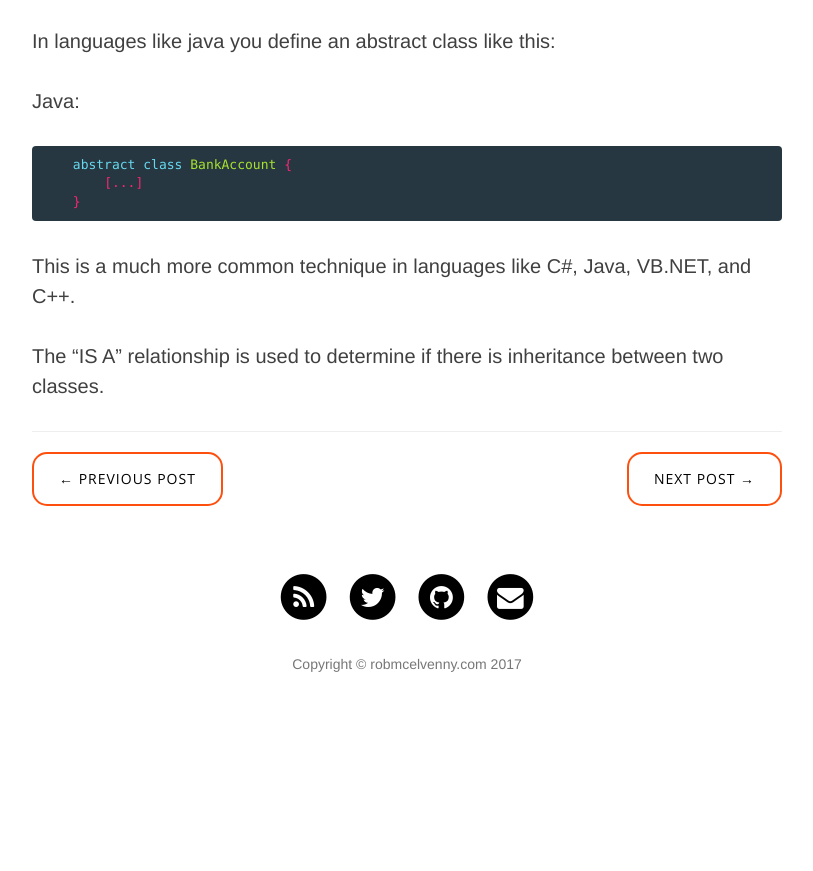
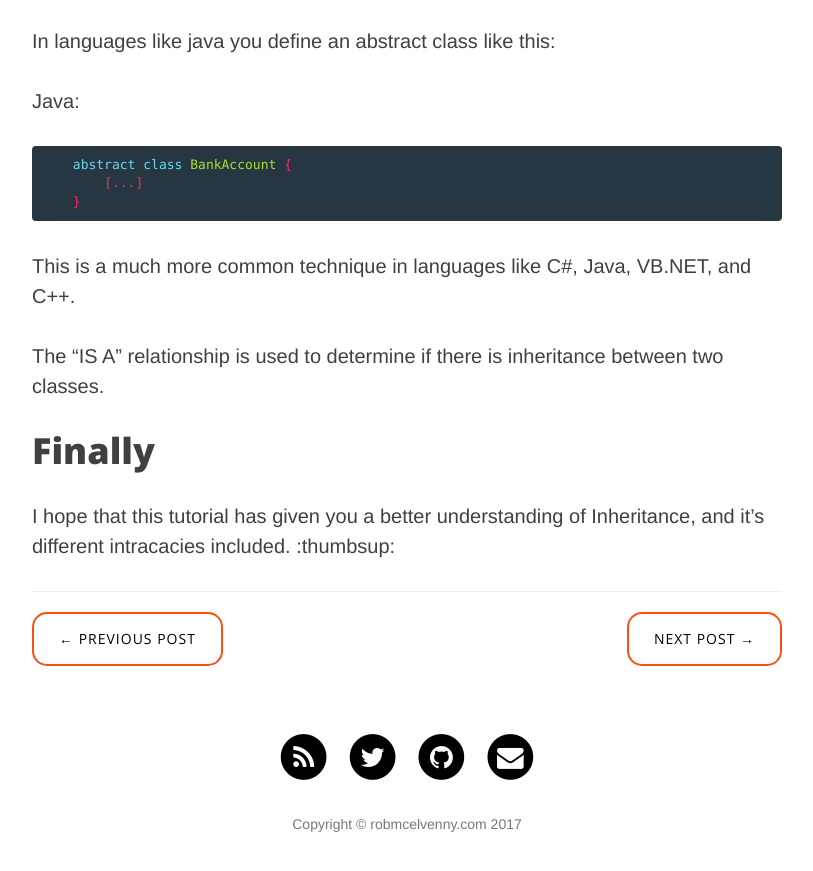
Before and after one commit to cocoabro/cocoabro.github.io, a Jekyll site: the page built from _posts/2017-07-03-Inheritance.markdown, in a window 1280 px wide and 900 px high, scrolled down 3733 px. Shown: the top 871 px of the window, without its empty margins (233-1046 px from the left). Built offline with Jekyll 4.4.1, drawn with Linux system fonts in a browser that asks for light colours; nearby versions of some CDN libraries; before the commit the page ends 4473 px from its top, so only the background shows below that.

Commit message:
updated to test emojis

```diff
--- a/_posts/2017-07-03-Inheritance.markdown
+++ b/_posts/2017-07-03-Inheritance.markdown
@@ -96,3 +96,8 @@ Java:
 This is a much more common technique in languages like C#, Java, VB.NET, and C++.
 
 The "IS A" relationship is used to determine if there is inheritance between two classes.
+
+
+# Finally
+
+I hope that this tutorial has given you a better understanding of Inheritance, and it's different intracacies included. :thumbsup:
```
